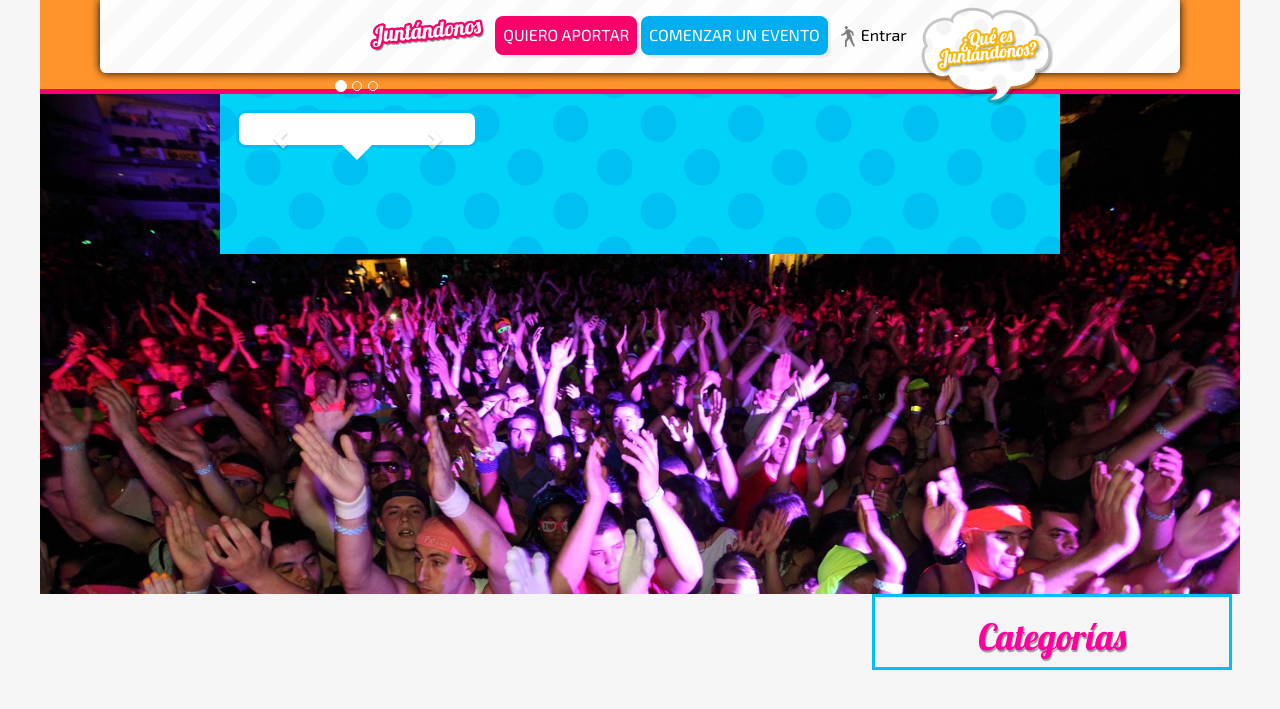
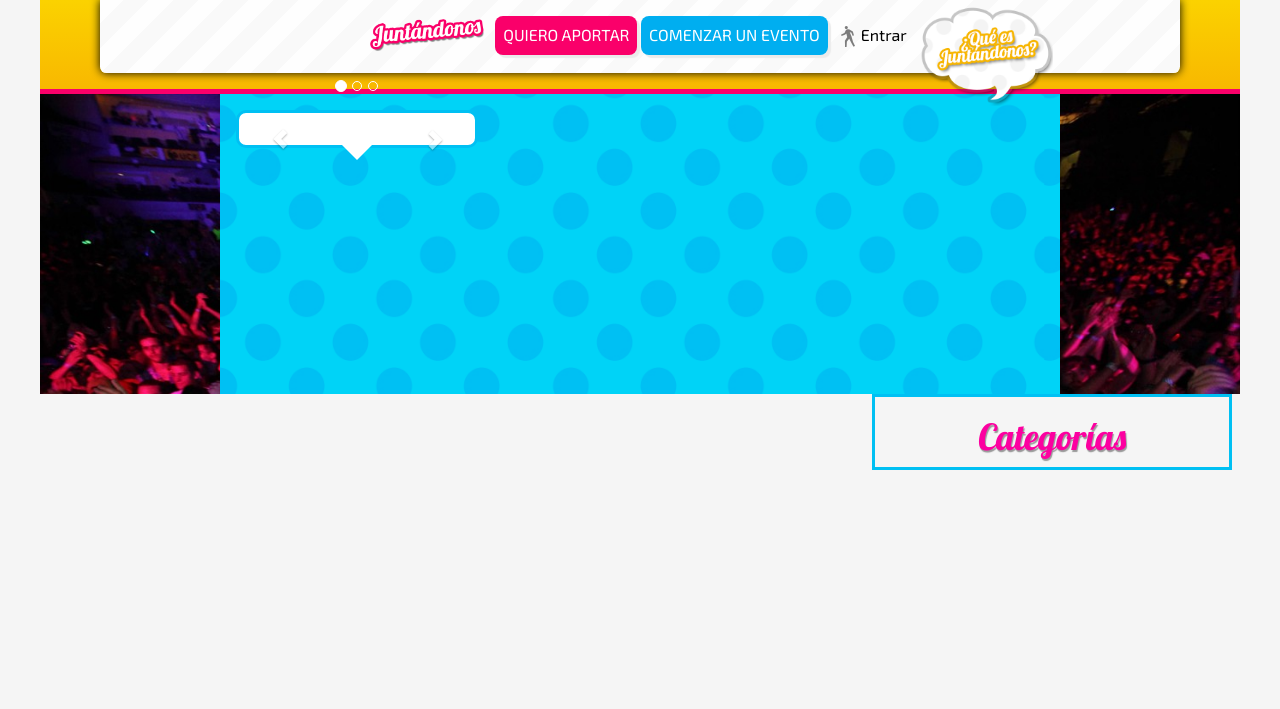
Before and after one commit to LeonardoAquino/wishlist, a Django app: page / in a window 1280 px wide. Shown: the top 709 px of the page. Run offline with Django 3.2, Linux system fonts and the light colour scheme; data that the repository does not hold is empty; parts of the project's set-up code (start-up, migrations or seed data) failed here and were passed over.

Commit message:
subiendo cambio en header

```diff
--- a/crowdfunding/static/css/main.css
+++ b/crowdfunding/static/css/main.css
@@ -1,6 +1,6 @@
 @font-face{font-family:'social';src:url("../fonts/social.eot");src:url("../fonts/social.eot?#iefix") format('embedded-opentype'),url("../fonts/social.woff") format('woff'),url("../fonts/social.ttf") format('truetype'),url("../fonts/social.svg#social") format('svg');font-weight:normal;font-style:normal}
 body{background-color:#f5f5f5;font-family:'Varela Round',sans-serif;font-size:16px;margin:auto;max-width:1200px}
-header{background:#ff942d;border-bottom:5px solid #fa006a;padding:0 0 1em;position:relative;text-align:center;}
+header{background:linear-gradient(to bottom,#fbd200 0%,#f8b800 100%);border-bottom:5px solid #fa006a;padding:0 0 1em;position:relative;text-align:center;}
 header .menu{background:url("../images/barra_fondo.png") repeat-y;border-radius:0 0 .4em .4em;box-shadow:0 0 10px #000;font-family:'Exo 2',sans-serif;margin:auto;padding:1em 0;width:60%;}
 header .menu .logo{box-sizing:border-box;display:inline-block;vertical-align:top;cursor:pointer;}
 header .menu .logo img{width:130px}
@@ -10,7 +10,7 @@ header .menu .menu_opciones figure img{position:absolute;top:-10px;width:135px;z
 header .menu_navegacion{margin-top:1em;}
 header .menu_navegacion li{display:inline-block;vertical-align:top;}
 header .menu_navegacion li a{background-color:#fff;padding:.5em 1em;text-decoration:none}
-#bg_home{background:url("../images/crowd_party.jpg");background-position:fixed;background-size:100%;min-height:500px}
+#bg_home{background:url("../images/crowd_party.jpg");background-position:fixed;background-size:100%}
 #contenedor_ingreso{background-color:#f7d000;background-image:url("../images/background_login.png");background-size:100% 100%;margin:auto;width:90%;}
 #contenedor_ingreso section{margin:1em}
 #contenedor_ingreso .contenedor{border-radius:20px;position:relative;}
@@ -38,7 +38,7 @@ header .menu_navegacion li a{background-color:#fff;padding:.5em 1em;text-decorat
 .login_usuario span a{color:#00b9d1}
 #seccion_tipo_proyecto article{color:#fff;padding:2em 1em;text-align:center}
 #seccion_tipo_proyecto th:last-child{vertical-align:bottom}
-#slider{background-color:#00aef0;background-image:url("../images/bg_slider.png");background-position:left top;background-size:100%;background-repeat:repeat-y;margin:auto;min-height:10em;padding:1em;width:70%;}
+#slider{background-color:#00aef0;background-image:url("../images/bg_slider.png");background-position:left top;background-size:100%;background-repeat:repeat-y;margin:auto;min-height:300px;padding:1em;width:70%;}
 #slider h2,#slider p{text-align:center}
 #slider h2{color:#fa006a}
 #slider .globo_texto{margin:auto;max-width:500px;background:#fff;border-radius:10px;padding:1em;position:relative;}
@@ -107,12 +107,12 @@ header .menu_navegacion li a{background-color:#fff;padding:.5em 1em;text-decorat
 .marco table thead tr th{color:#fa006a;}
 .marco table thead tr th figure img{width:calc(213px / 1.5)}
 .proyectos{box-sizing:border-box;display:inline-block;vertical-align:top;width:69%;}
-.proyectos .proyecto{box-sizing:border-box;display:inline-block;vertical-align:top;border:3px solid #00a0ff;border-radius:5px;cursor:pointer;margin:.5em;padding:.5em;width:250px;min-height:600px;}
-.proyectos .proyecto:hover{border:3px solid #fc00a0}
+.proyectos .proyecto{box-sizing:border-box;display:inline-block;vertical-align:top;border:5px solid #00a0ff;border-radius:5px;cursor:pointer;margin:.5em;padding:.5em;width:250px;min-height:600px;}
+.proyectos .proyecto:hover{border:5px solid #fc00a0}
 .proyectos .proyecto .imagen_proyecto img{width:100%}
 .proyectos .proyecto .imagen_user{float:left;position:relative;top:-10px;}
 .proyectos .proyecto .imagen_user img{width:50px}
-.proyectos .proyecto .nombre_usuario{color:#fb54b3}
+.proyectos .proyecto .nombre_usuario{color:#fb54b3;margin:0;text-transform:capitalize}
 .proyectos .proyecto .proyecto_porcentaje{background:linear-gradient(to right,#fcd800 0%,#e72623 100%);color:#fff;padding:0 .5em;text-align:right}
 .proyectos .proyecto .proyecto_recaudacion{color:#666;text-align:right}
 .proyectos .proyecto .proyecto_restante{color:#666}
--- a/crowdfunding/static/css/main.styl
+++ b/crowdfunding/static/css/main.styl
@@ -35,7 +35,7 @@ body
     max-width 1200px
 
 header
-    background naranjo
+    background linear-gradient(to bottom, #fbd200 0%, #f8b800 100%)
     border-bottom 5px solid rosado
     padding 0 0 1em
     position relative
@@ -86,7 +86,6 @@ header
     background url("../images/crowd_party.jpg")
     background-position fixed
     background-size 100%
-    min-height 500px
 
 #contenedor_ingreso
     background-color amarillo_oscuro
@@ -230,7 +229,7 @@ header
     background-size 100%
     background-repeat repeat-y
     margin auto
-    min-height 10em
+    min-height 300px
     padding 1em
     width 70%
 
@@ -577,7 +576,7 @@ header
 
     .proyecto
         box_style()
-        border 3px solid #00a0ff
+        border 5px solid #00a0ff
         border-radius 5px
         cursor pointer
         margin 0.5em
@@ -586,7 +585,7 @@ header
         min-height 600px
 
         &:hover
-            border 3px solid #fc00a0
+            border 5px solid #fc00a0
 
         .imagen_proyecto
             img
@@ -602,6 +601,8 @@ header
 
         .nombre_usuario
             color #fb54b3
+            margin 0
+            text-transform capitalize
 
         .proyecto_porcentaje
             background linear-gradient(to right, #fcd800 0%, #e72623 100%)
--- a/crowdfunding/together/templates/index.html
+++ b/crowdfunding/together/templates/index.html
@@ -44,7 +44,6 @@
 
         <p class="nombre_usuario">{{ proyecto.get_nombre_creador }}</p>
         <p>{{ proyecto.tipo_proyecto.nombre }}</p>
-        <p>{{ proyecto }}</p>
         <p class="proyecto_titulo">{{ proyecto.titulo|upper }}</p>
         <p class="proyecto_descripcion">{{ proyecto.descripcion }}</p>
         <p class="proyecto_recaudacion">recaudó $15.000 CLP</p>
```
